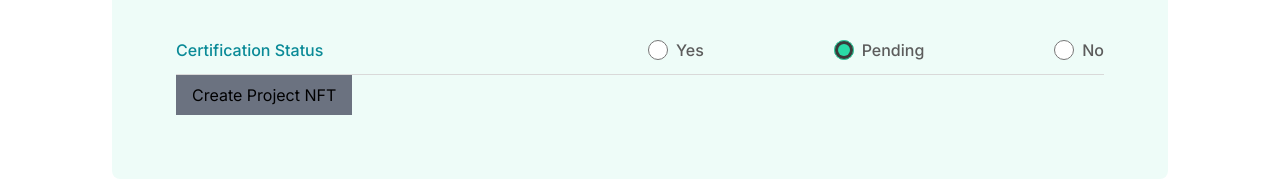
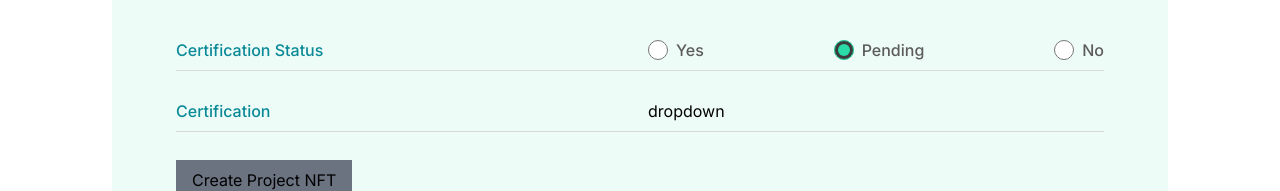
Before and after one commit to AhmedKamon/create-nft-task, a React (Create React App) app: page / in a window 1280 px wide. Shown: the part 326-517 px from the top of the page. Built offline with nearby package versions, Linux system fonts and the light colour scheme.

Commit message:
radio bts

```diff
--- /dev/null
+++ b/src/constent/Certification.jsx
@@ -0,0 +1,17 @@
+import React from 'react'
+
+function Certification() {
+  return (
+    <div>
+      <div className="grid grid-cols-2 gap-4 ">
+        <h1 className="text-[#0A8A97] font-medium ">Certification</h1>
+        <div>
+            dropdown
+        </div>
+      </div>
+      <div className="border-b-[1px] border-[#D9D9D9] mt-2 mb-7"></div>
+    </div>
+  )
+}
+
+export default Certification
--- a/src/constent/CertificationStatus.jsx
+++ b/src/constent/CertificationStatus.jsx
@@ -50,7 +50,7 @@ function CertificationStatus({handelChange,formData}) {
           </div>
         </div>
       </div>
-      <div className="border-b-[1px] border-[#D9D9D9] mt-3"></div>
+      <div className="border-b-[1px] border-[#D9D9D9] mt-2 mb-7"></div>
     </div>
   );
 }
--- a/src/constent/Table.jsx
+++ b/src/constent/Table.jsx
@@ -1,4 +1,5 @@
 import React, { useState } from "react";
+import Certification from "./Certification";
 import CertificationStatus from "./CertificationStatus";
 
 function Table() {
@@ -25,6 +26,7 @@ function Table() {
     <div className="p-16 ">
       <form action="" onSubmit={handelSubmit} >
         <CertificationStatus handelChange={handelChange} formData={formData} />
+        <Certification/>
         <input type="submit" name="" value='Create Project NFT' id="" className="bg-gray-500 px-4 py-2 " />
       </form>
     </div>
```
